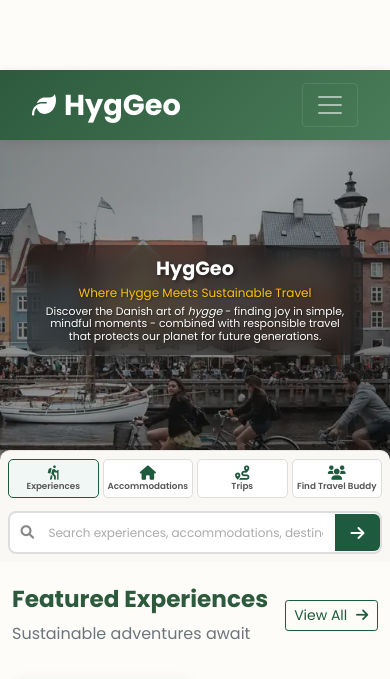
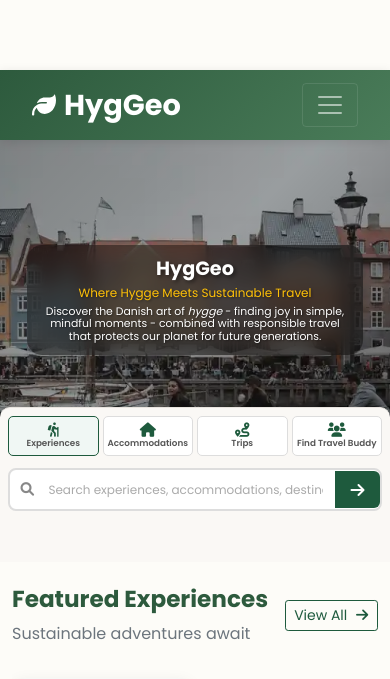
Before and after one commit to dsneed123/HygGeo, a Django app: page / in a window 390 px wide. Shown: the top 679 px of the page. Run offline with Django 5.2, Linux system fonts and the light colour scheme; data comes from the database, SQL or seed files in the repository.

Commit message:
largest content paint

```diff
--- a/HygGeo/accounts/templates/base.html
+++ b/HygGeo/accounts/templates/base.html
@@ -301,11 +301,21 @@
             document.head.appendChild(link);
         }
 
-        // Load all CSS immediately but non-blocking
+        // Load all CSS immediately but non-blocking with display=swap for fonts
         loadCSS('https://cdn.jsdelivr.net/npm/bootstrap@5.1.3/dist/css/bootstrap.min.css');
-        loadCSS('https://cdnjs.cloudflare.com/ajax/libs/font-awesome/6.0.0/css/all.min.css');
         loadCSS('https://fonts.googleapis.com/css2?family=Poppins:wght@300;400;500;600;700&display=swap');
         loadCSS('{% static "css/base.css" %}');
+
+        // Load FontAwesome with custom CSS to add font-display:swap
+        var faLink = document.createElement('link');
+        faLink.rel = 'stylesheet';
+        faLink.href = 'https://cdnjs.cloudflare.com/ajax/libs/font-awesome/6.0.0/css/all.min.css';
+        document.head.appendChild(faLink);
+
+        // Add font-display:swap to FontAwesome fonts via CSS
+        var faStyle = document.createElement('style');
+        faStyle.textContent = '@font-face{font-family:"Font Awesome 6 Free";font-display:swap}@font-face{font-family:"Font Awesome 6 Brands";font-display:swap}';
+        document.head.appendChild(faStyle);
     })();
     </script>
 
--- a/HygGeo/accounts/templates/index.html
+++ b/HygGeo/accounts/templates/index.html
@@ -20,7 +20,7 @@
 .hero-subtitle{font-size:1.2rem;color:#ffc107;margin-bottom:0.5rem;text-shadow:1px 1px 3px rgba(0,0,0,0.5)}
 .hero-description{font-size:1rem;margin:0 auto;text-shadow:1px 1px 2px rgba(0,0,0,0.5);line-height:1.5}
 /* Tab interface - inside banner - blends with page background */
-.search-tabs{background:#faf8f5;border-radius:15px 15px 0 0;padding:0.7rem 0.8rem;position:absolute;bottom:0;left:0;right:0;z-index:100;box-shadow:0 -2px 10px rgba(0,0,0,0.05);max-width:850px;margin:0 auto;border-top:1px solid #e8e4df}
+.search-tabs{background:#faf8f5;border-radius:15px 15px 0 0;padding:0.7rem 0.8rem;position:absolute;bottom:0;left:0;right:0;z-index:100;box-shadow:0 -2px 10px rgba(0,0,0,0.05);max-width:850px;margin:0 auto;border-top:1px solid #e8e4df;min-height:180px}
 .tab-buttons{display:flex;justify-content:center;gap:0.6rem;margin-bottom:0;flex-wrap:nowrap}
 .tab-btn{background:#fff;border:1px solid #ddd;border-radius:8px;padding:0.9rem 0.6rem;min-width:0;cursor:pointer;transition:all 0.3s;text-align:center;flex:1 1 0;max-width:none}
 .tab-btn:hover,.tab-btn.active{border-color:#1e5a3d;background:#f0f7f4}
@@ -58,7 +58,7 @@
 .hero-title{font-size:1.8rem;margin-bottom:0.4rem}
 .hero-subtitle{font-size:0.95rem;margin-bottom:0.4rem}
 .hero-description{font-size:0.88rem;line-height:1.3}
-.search-tabs{padding:0.65rem 0.75rem;border-radius:15px 15px 0 0}
+.search-tabs{padding:0.65rem 0.75rem;border-radius:15px 15px 0 0;min-height:165px}
 .tab-preview{gap:0.5rem}
 .preview-item{padding:0.6rem 0.75rem}
 .preview-icon{width:35px;height:35px;font-size:1.1rem}
@@ -83,7 +83,7 @@
 .hero-title{font-size:1.4rem;margin-bottom:0.3rem}
 .hero-subtitle{font-size:0.85rem;margin-bottom:0.3rem}
 .hero-description{font-size:0.75rem;line-height:1.2}
-.search-tabs{padding:0.55rem 0.6rem;border-radius:12px 12px 0 0}
+.search-tabs{padding:0.55rem 0.6rem;border-radius:12px 12px 0 0;min-height:160px}
 .tab-buttons{gap:0.3rem;margin-bottom:0;flex-wrap:nowrap}
 .tab-btn{flex:1 1 0;padding:0.45rem 0.25rem;min-width:0;border-radius:6px}
 .tab-btn i{font-size:1rem;margin-bottom:0.12rem}
@@ -105,7 +105,7 @@
 .hero-title{font-size:1.2rem;margin-bottom:0.25rem}
 .hero-subtitle{font-size:0.75rem;margin-bottom:0.25rem}
 .hero-description{font-size:0.68rem;line-height:1.15}
-.search-tabs{padding:0.5rem 0.5rem;border-radius:10px 10px 0 0}
+.search-tabs{padding:0.5rem 0.5rem;border-radius:10px 10px 0 0;min-height:155px}
 .tab-buttons{gap:0.25rem;margin-bottom:0;flex-wrap:nowrap}
 .tab-btn{padding:0.4rem 0.2rem;min-width:0;border-radius:5px;flex:1 1 0}
 .tab-btn i{font-size:0.9rem;margin-bottom:0.1rem}
```
Also changed, not shown: HygGeo/static/banner-mobile.webp, 1 other file.
